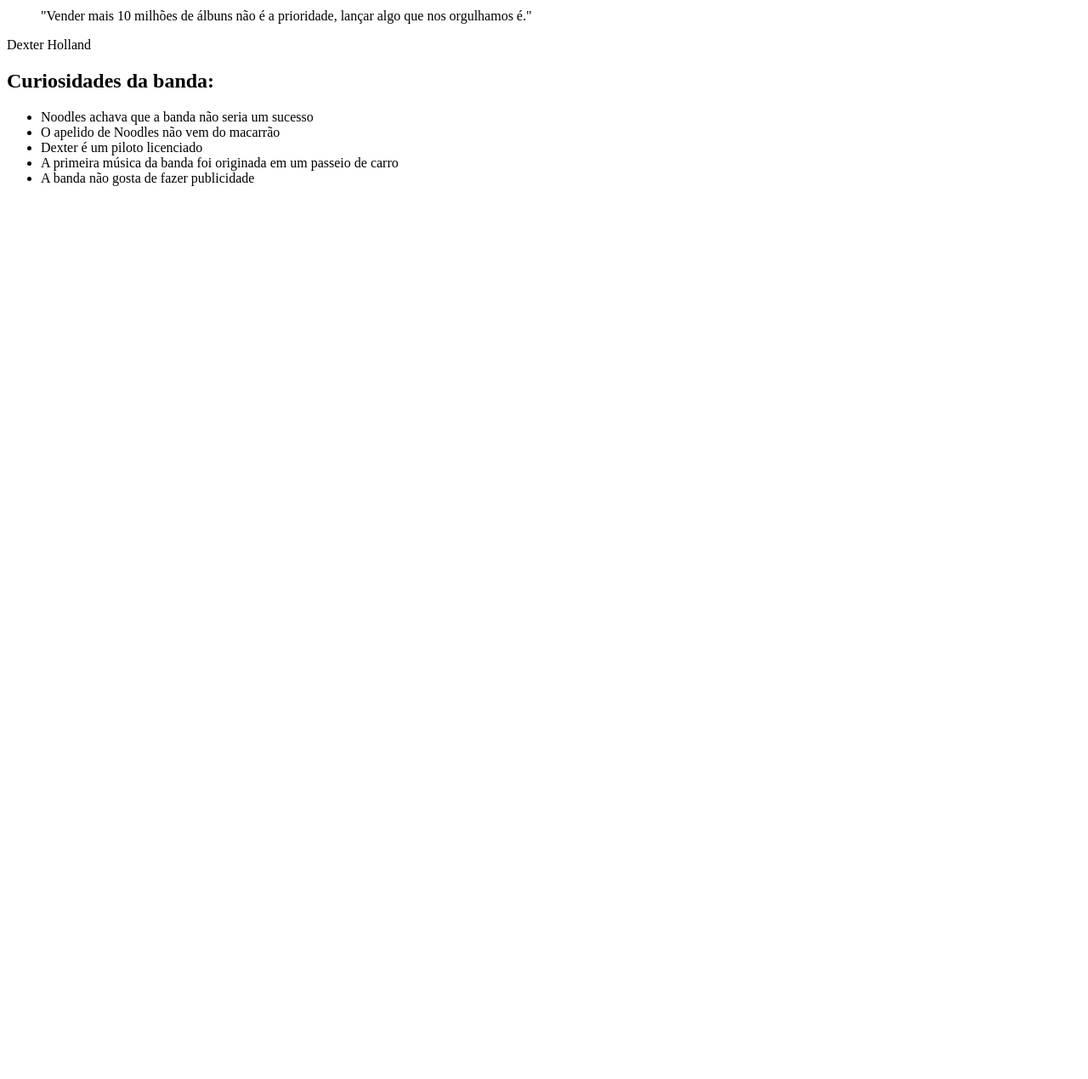
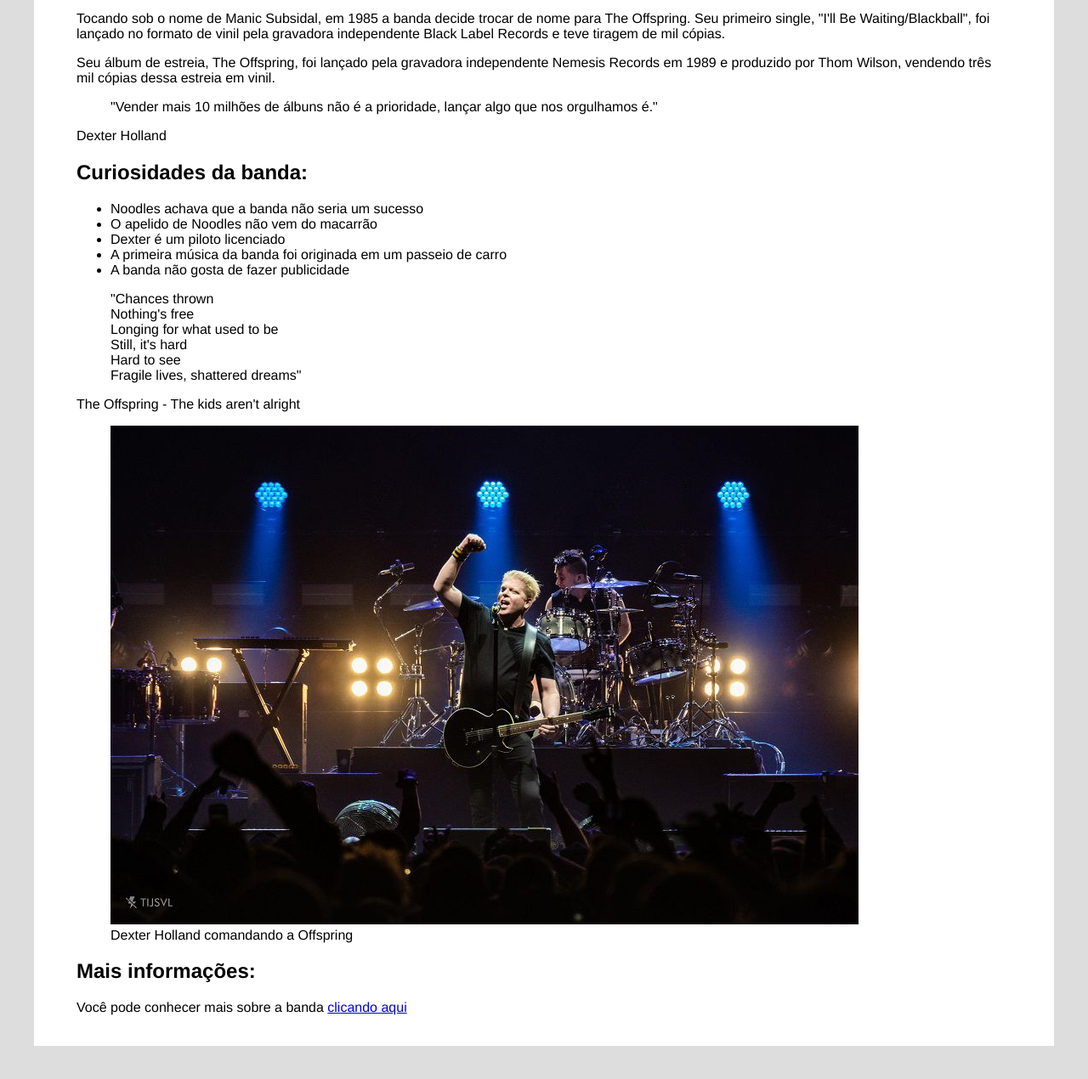
Before and after one commit to AbdenigoCoelho/Tributo, a plain HTML site: page index.html in a window 1280 px wide. Shown: the part 878-2148 px from the top of the page at 85% size. Before the commit the page ends 1113 px from the top, so only its background shows below. Drawn offline with Linux system fonts and the light colour scheme.

Commit message:
Formatação e Estilo

```diff
--- a/CSS/style.css
+++ b/CSS/style.css
@@ -1,3 +1,12 @@
-h1 {
-    color: red;
+html {
+    font-family: Helvetica;
+    background-color: #ddd;
 }
+
+.container {
+    max-width: 1100px;
+    background-color: #fff;
+    position: relative;
+    margin: 50px auto;
+    padding: 20px 50px;
+}
--- a/index.html
+++ b/index.html
@@ -73,6 +73,33 @@
           <li>A banda não gosta de fazer publicidade</li>
         </ul>
       </div>
+        <!-- Segunda citação -->
+      <div class="quotes-container">
+        <blockquote>
+          "Chances thrown <br />
+          Nothing's free <br />
+          Longing for what used to be <br />
+          Still, it's hard <br />
+          Hard to see <br />
+          Fragile lives, shattered dreams"
+        </blockquote>
+        <p>The Offspring - The kids aren't alright</p>
+      </div>
+        <!-- Segunda imagem -->
+       <div class="img-bold">
+        <figure>
+          <img src="img/offspring_2.jpeg" alt="The Offspring em um show"/>
+          <figcaption>Dexter Holland comandando a Offspring</figcaption>
+        </figure>
+       </div>
+        <!-- Mais informações -->
+      <div class="moreinfo-container">
+        <h2>Mais informações:</h2>
+        <p>
+          Você pode conhecer mais sobre a banda
+          <a href="https://pt.wikipedia.org/wiki/The_Offspring">clicando aqui</a>
+        </p>
+      </div>
     </div>
 </body>
 </html>
```
